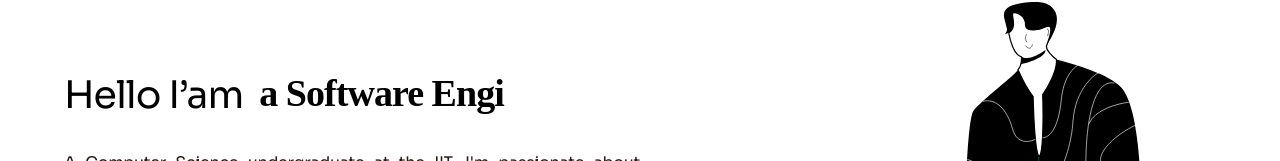
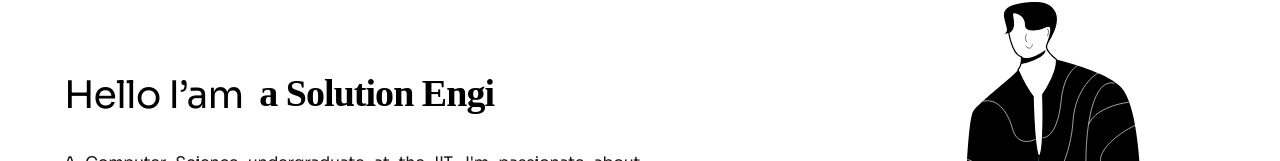
Before and after one commit to salmanfaraj06/portfoilo, a React (Vite) app: page / in a window 1280 px wide. Shown: the part 201-362 px from the top of the page. Built offline with nearby package versions, Linux system fonts and the light colour scheme; no server answers; a web font is replaced by a local one.

Commit message:
Refactor aboutme component to update job title

```diff
--- a/src/components/aboutme.jsx
+++ b/src/components/aboutme.jsx
@@ -6,7 +6,7 @@ import { useState, useEffect } from "react";
 function AboutMe() {
   const texts = [
     "Salman Faraj      ",
-    "a Software Engineer  ",
+    "a Solution Engineer  ",
     "a React Developer ",
   ];
   const [typedText, setTypedText] = useState("");
```
